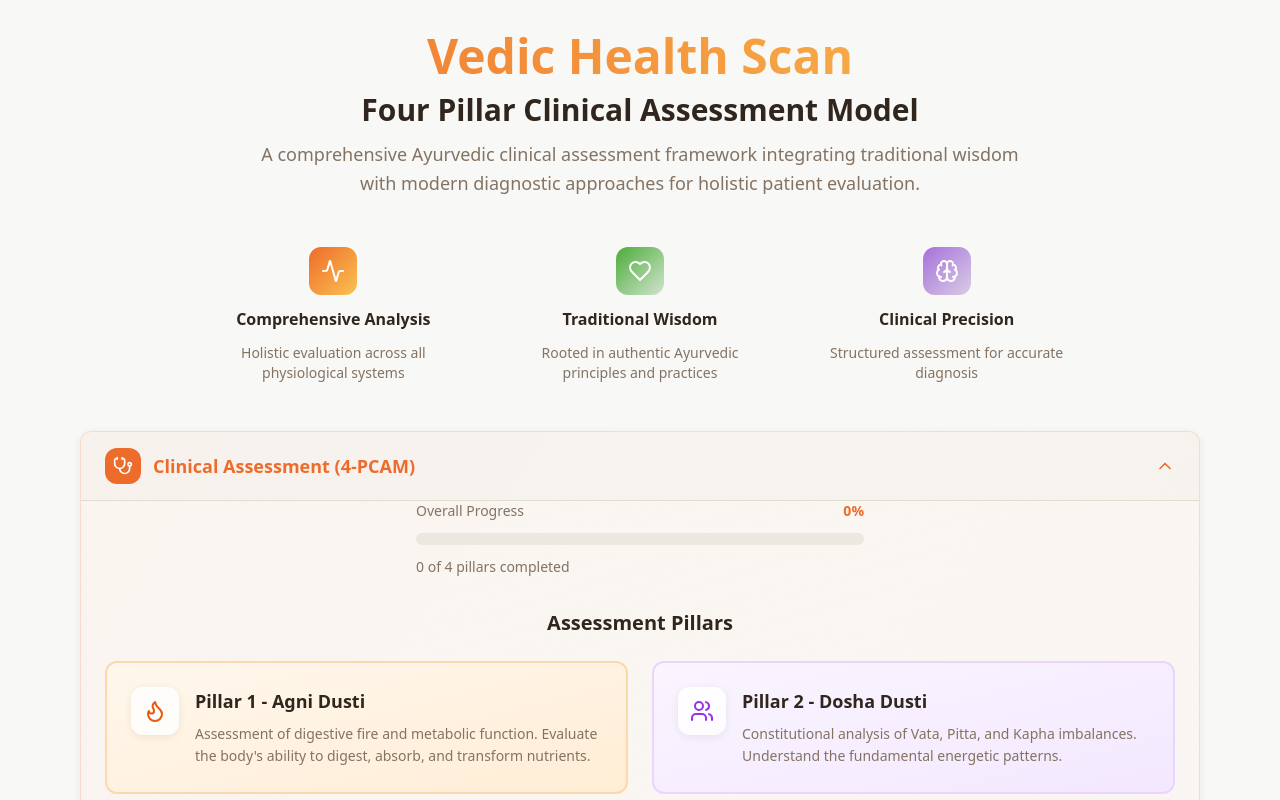
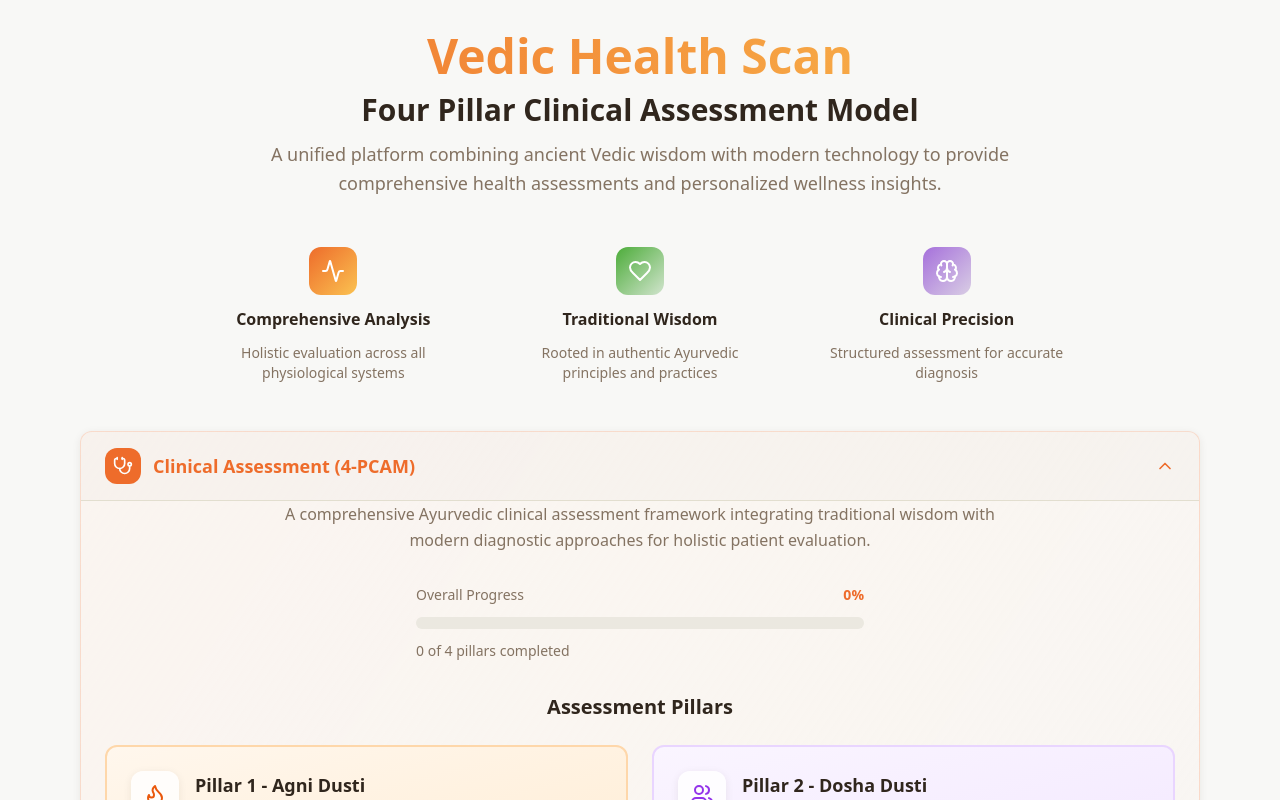
Before and after one commit to 4PCAM/ayur-clinic-spa, a React (Vite) app: page / in a window 1280 px wide. Shown: the top 800 px of the page. Built offline with nearby package versions, Linux system fonts and the light colour scheme; the HTML template or start-up script is replaced by a standard one.

Commit message:
Move description to Clinical Assessment

```diff
--- a/src/components/4pcam/ClinicalAssessmentDashboard.tsx
+++ b/src/components/4pcam/ClinicalAssessmentDashboard.tsx
@@ -62,6 +62,13 @@ export function ClinicalAssessmentDashboard({ onNavigateToPillar, assessmentProg
 
   return (
     <div className="space-y-8 animate-fade-in">
+      {/* Description */}
+      <div className="text-center max-w-3xl mx-auto">
+        <p className="text-muted-foreground leading-relaxed">
+          A comprehensive Ayurvedic clinical assessment framework integrating traditional wisdom
+          with modern diagnostic approaches for holistic patient evaluation.
+        </p>
+      </div>
       {/* Overall Progress */}
       <div className="max-w-md mx-auto space-y-3">
         <div className="flex items-center justify-between text-sm">
--- a/src/components/4pcam/HomeSection.tsx
+++ b/src/components/4pcam/HomeSection.tsx
@@ -72,8 +72,8 @@ export function HomeSection({ onNavigateToPillar, assessmentProgress }: HomeSect
             Four Pillar Clinical Assessment Model
           </h2>
           <p className="text-lg text-muted-foreground max-w-3xl mx-auto leading-relaxed">
-            A comprehensive Ayurvedic clinical assessment framework integrating traditional wisdom
-            with modern diagnostic approaches for holistic patient evaluation.
+            A unified platform combining ancient Vedic wisdom with modern technology to provide
+            comprehensive health assessments and personalized wellness insights.
           </p>
         </div>
       </div>
```
